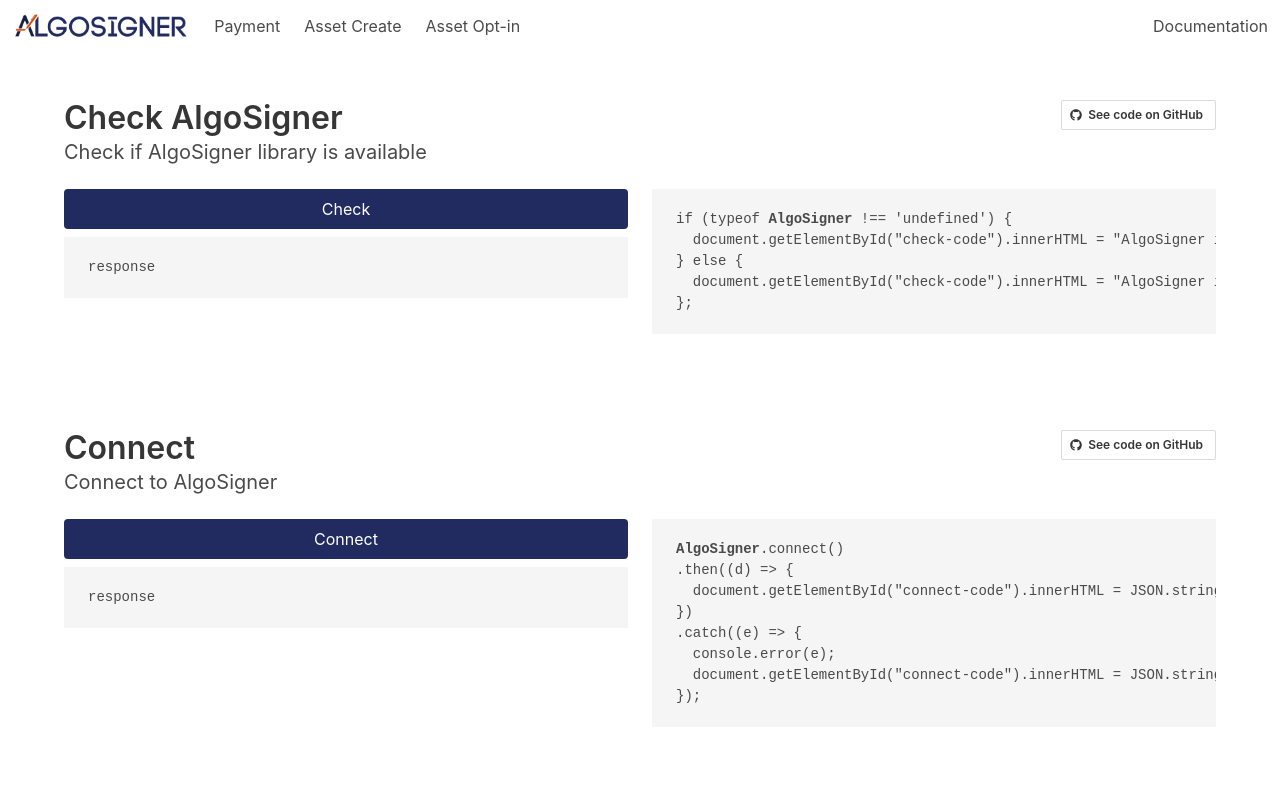
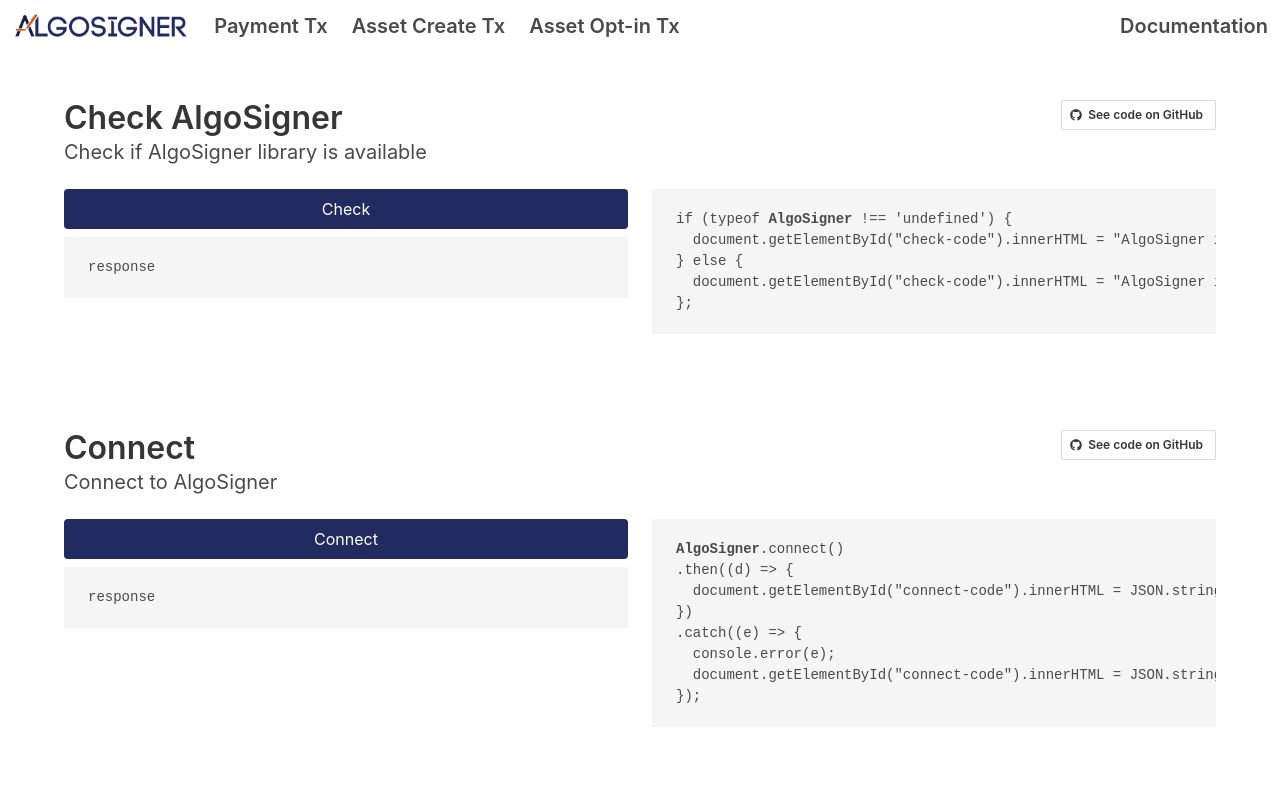
Before and after one commit to PureStake/algosigner-dapp-example, a plain HTML site: page index.html in a window 1280 px wide. Shown: the top 800 px of the page. Drawn offline with nearby package versions, Linux system fonts and the light colour scheme; a script that the page names is missing; a small style sheet from the web is missing.

Commit message:
Increased visibility of page titles in navbar

```diff
--- a/assets/style.css
+++ b/assets/style.css
@@ -24,3 +24,8 @@
 button.button.is-primary:active {
   background-color: #646A8F;
 }
+
+.navbar-item {
+  font-size: 1.25em;
+  font-weight: 600;
+}
--- a/index.html
+++ b/index.html
@@ -18,9 +18,9 @@
 
     <div class="navbar-menu">
       <div class="navbar-start">
-        <a class="navbar-item" href="payment.html">Payment</a>
-        <a class="navbar-item" href="asset-create.html">Asset Create</a>
-        <a class="navbar-item" href="asset-optin.html">Asset Opt-in</a>
+        <a class="navbar-item" href="payment.html">Payment Tx</a>
+        <a class="navbar-item" href="asset-create.html">Asset Create Tx</a>
+        <a class="navbar-item" href="asset-optin.html">Asset Opt-in Tx</a>
       </div>
 
       <div class="navbar-end">
```
Also changed, not shown: asset-create.html (+3 -3 lines), asset-optin.html (+3 -3 lines), payment.html (+3 -3 lines).
